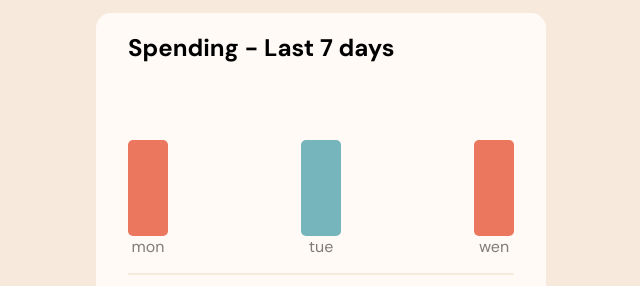
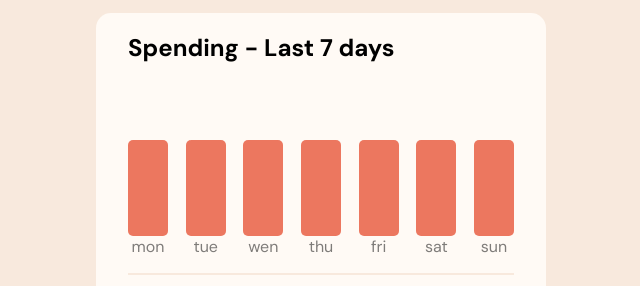
Before and after one commit to cacosted/expenses-chart, a plain HTML site: page index.html in a window 1280 px wide. Shown: the part 248-534 px from the top of the page, without its empty margins (319-959 px from the left). Drawn offline with Linux system fonts and the light colour scheme.

Commit message:
Added Chart class, and chart rendering dinamically

```diff
--- /dev/null
+++ b/Chart.js
@@ -0,0 +1,15 @@
+export default class Chart {
+  constructor(element){
+    this.element = document.createElement(element)
+  }
+  setElement(element) {
+    this.element = document.createElement(element)
+  }
+  setId(id) {
+    this.element.setAttribute('id',id)
+  }
+
+  setContent(content) {
+    this.element.innerHTML = content
+  }
+}
--- a/index.html
+++ b/index.html
@@ -8,8 +8,6 @@
   <link rel="preconnect" href="https://fonts.gstatic.com" crossorigin>
   <link href="https://fonts.googleapis.com/css2?family=DM+Sans:wght@400;700&display=swap" rel="stylesheet">
   <link rel="stylesheet" href="./main.css">
-  <script defer src="./main.js"></script>
-
 </head>
 <body>
   <main>
@@ -25,18 +23,13 @@
         <h1 class="card__title">Spending - Last 7 days</h1>
         <!-- Charts -->
         <div id="chart-container" class="card__charts">
-          <div>
+          <!-- Chart -->
+          <!-- <div>
             <div class="card__chart" data-price="52.36"></div>
             <p class="light-text">mon</p>
-          </div>
-          <div>
-            <div class="card__chart card__chart--max" data-price="52.36"></div>
-            <p class="light-text">tue</p>
-          </div>
-          <div>
-            <div class="card__chart" data-price="52.36"></div>
-            <p class="light-text">wen</p>
-          </div>
+          </div> -->
+          <!-- End Chart -->
+
         </div>
         <footer class="card__footer">
           <div class="footer__month--current">
@@ -51,5 +44,6 @@
       </section>
     </article>
   </main>
+  <script type="module" src="./main.js"></script>
 </body>
 </html>
--- a/main.js
+++ b/main.js
@@ -0,0 +1,15 @@
+import Chart from './Chart.js'
+const MONTHS = ['mon','tue','wen','thu','fri','sat','sun']
+
+const chartContainer = document.querySelector('#chart-container')
+
+const chartList = MONTHS.map(month => {
+  const newChart = new Chart('div')
+  newChart.setContent(`<div class="card__chart" data-price="52.36"></div>
+  <p class="light-text">${month}</p>
+  `)
+  newChart.setId('id',month)
+  return newChart.element
+});
+
+chartContainer.append(...chartList)
```
